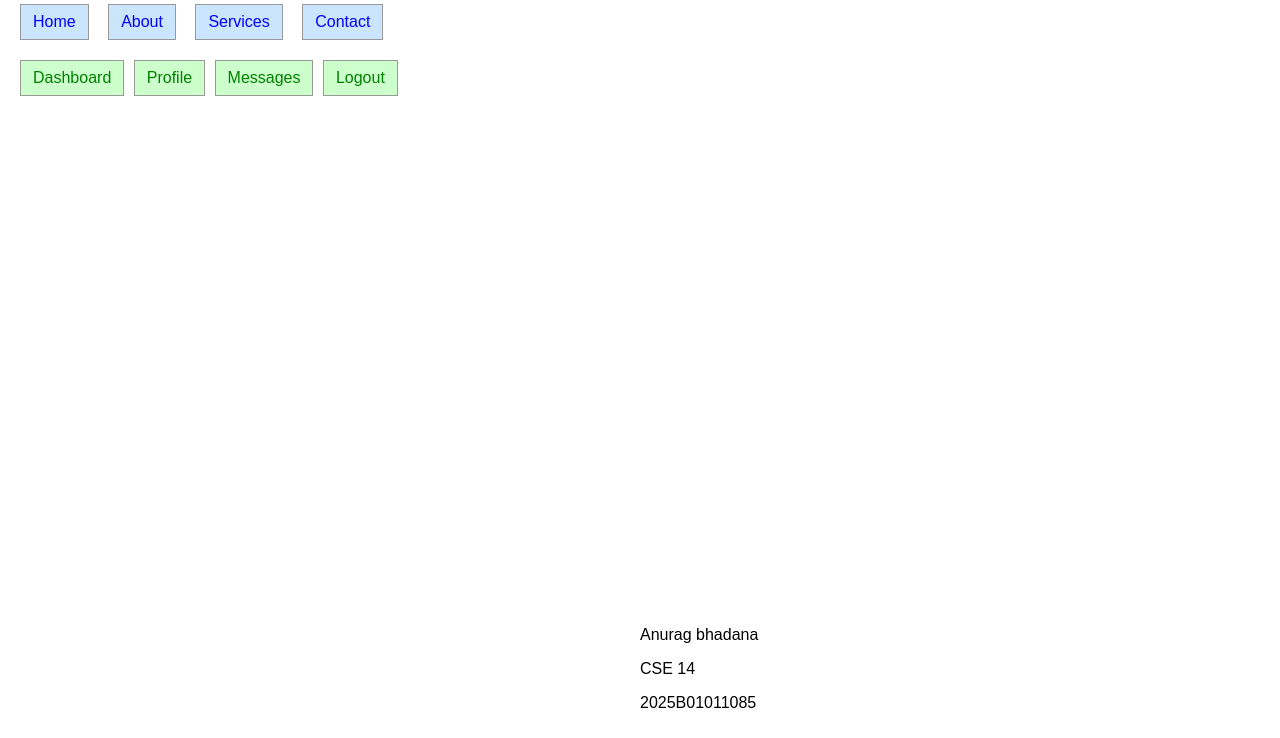
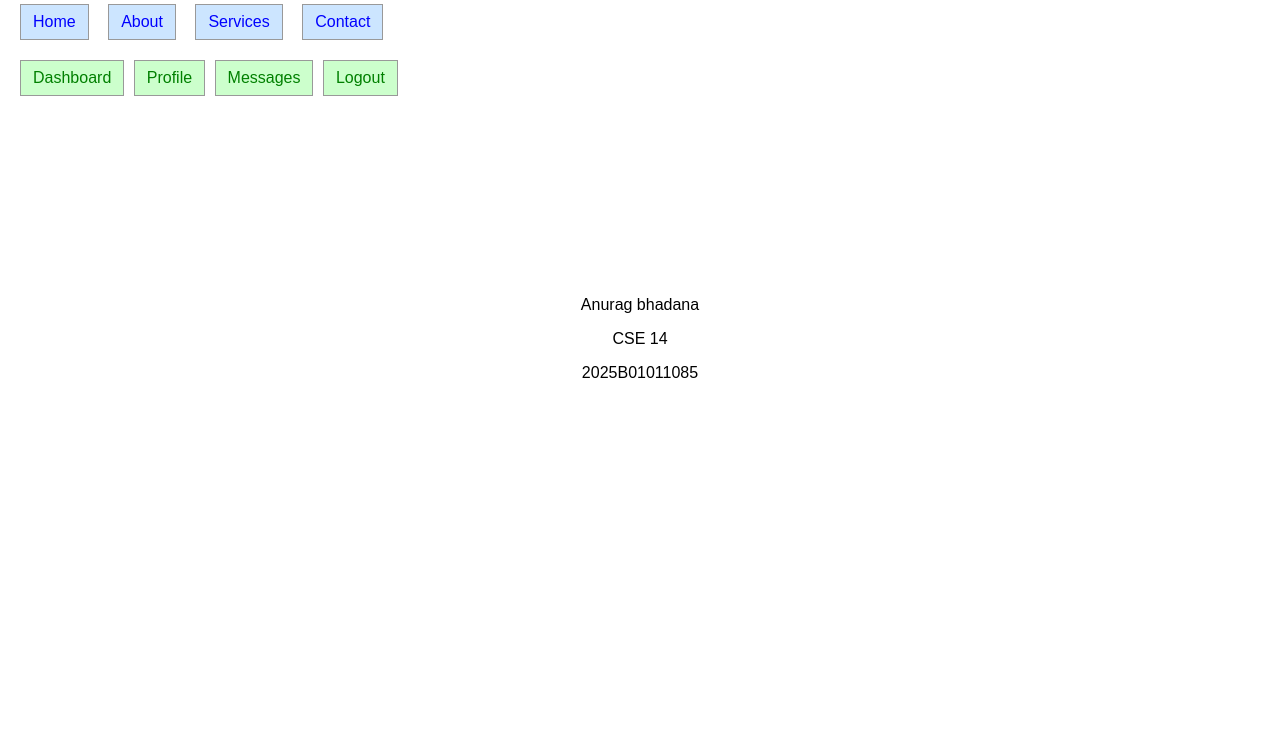
Before and after one commit to Anuragbhadana12/HTML-FOR-BEGNINNERS, a plain HTML site: page exp7.html in a window 1280 px wide. Shown: the part 62-800 px from the top of the page. Drawn offline with Linux system fonts and the light colour scheme.

Commit message:
correction

```diff
--- a/exp7.html
+++ b/exp7.html
@@ -89,11 +89,11 @@
     </div>
 
     <div class="clear"></div>
-      <div style=" position:fixed; bottom: 10px; left: 50%;">
-    <p>Anurag bhadana</p>
-    <p>CSE 14</p>
-    <p>2025B01011085</p>
-  </div>
+    <div style="text-align: center; margin-top:200px;">
+        <p>Anurag bhadana</p>
+        <p>CSE 14</p>
+        <p>2025B01011085</p>
+    </div>
 
 </body>
 </html>
```
Also changed, not shown: exp1.html (+5 -0 lines), exp2.html (+6 -0 lines), exp3.html (+5 -0 lines), exp4.html (+5 -0 lines), exp5.html (+5 -0 lines), exp6.html (+1 -1 lines), exp8.html (+1 -1 lines), exp9.html (+1 -1 lines).
